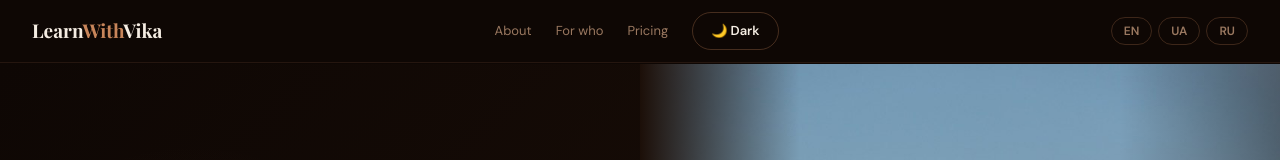
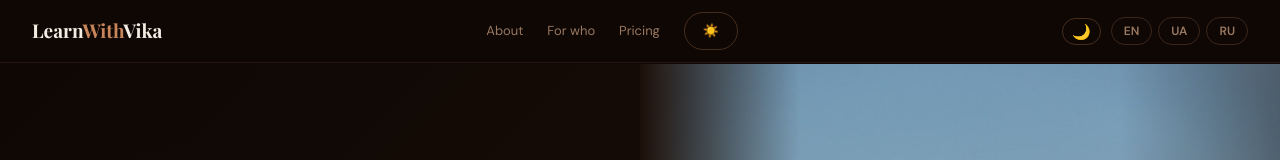
Before and after one commit to ViktoriiaMykhalova/learnwithvika-platform, a Next.js app: page / in a window 1280 px wide. Shown: the top 160 px of the page. Built offline with nearby package versions, Linux system fonts and the light colour scheme; a web font is replaced by a local one.

Commit message:
theme btn mobile

```diff
--- a/app/page.tsx
+++ b/app/page.tsx
@@ -163,7 +163,7 @@ export default function HomePage() {
     const theme = saved || preferred;
     document.documentElement.setAttribute('data-theme', theme);
     const btn = document.getElementById('lwv-theme-btn');
-    if(btn) btn.textContent = theme==='light' ? '🌙 Dark' : '☀️ Light';
+    if(btn) btn.textContent = theme==='light' ? '☀️' : '🌙';
 
     return () => document.removeEventListener('click', handler);
   }, []);
@@ -545,7 +545,8 @@ export default function HomePage() {
   if(btn) btn.textContent = next==='light' ? '🌙 Dark' : '☀️ Light';
 }} className="lwv-nav-desktop-link" style={{background:'transparent',border:'1px solid rgba(200,133,90,0.3)',color:'#f5ede3',padding:'8px 18px',borderRadius:100,fontSize:13,cursor:'pointer',fontFamily:"'DM Sans',system-ui",fontWeight:600}}>🌙 Dark</button>
         </div>
-        <div style={{display:'flex',gap:6}}>
+        <div style={{display:'flex',gap:6,alignItems:'center'}}>
+          <button id="lwv-theme-btn" onClick={()=>{const html=document.documentElement;const isLight=html.getAttribute('data-theme')==='light';const next=isLight?'dark':'light';html.setAttribute('data-theme',next);localStorage.setItem('lwv-theme',next);const b=document.getElementById('lwv-theme-btn');if(b)b.textContent=next==='light'?'☀️':'🌙';}} style={{background:'transparent',border:'1px solid rgba(200,133,90,0.3)',color:'#f5ede3',padding:'5px 9px',borderRadius:100,fontSize:15,cursor:'pointer',lineHeight:1,marginRight:4}}>🌙</button>
           <button className="lwv-lang-btn active" data-lang="en" style={{padding:'4px 12px',borderRadius:100,fontSize:12,fontWeight:600,border:'1px solid rgba(200,133,90,0.25)',background:'transparent',color:'#9a7860',cursor:'pointer',fontFamily:"'DM Sans',system-ui"}}>EN</button>
           <button className="lwv-lang-btn" data-lang="ua" style={{padding:'4px 12px',borderRadius:100,fontSize:12,fontWeight:600,border:'1px solid rgba(200,133,90,0.25)',background:'transparent',color:'#9a7860',cursor:'pointer',fontFamily:"'DM Sans',system-ui"}}>UA</button>
           <button className="lwv-lang-btn" data-lang="ru" style={{padding:'4px 12px',borderRadius:100,fontSize:12,fontWeight:600,border:'1px solid rgba(200,133,90,0.25)',background:'transparent',color:'#9a7860',cursor:'pointer',fontFamily:"'DM Sans',system-ui"}}>RU</button>
```
